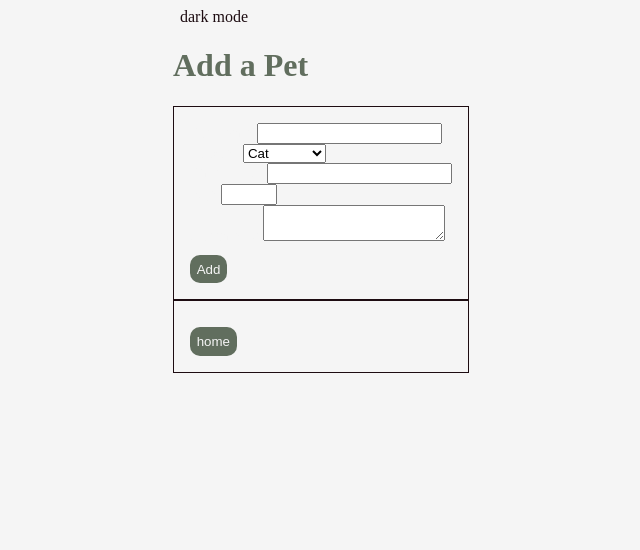
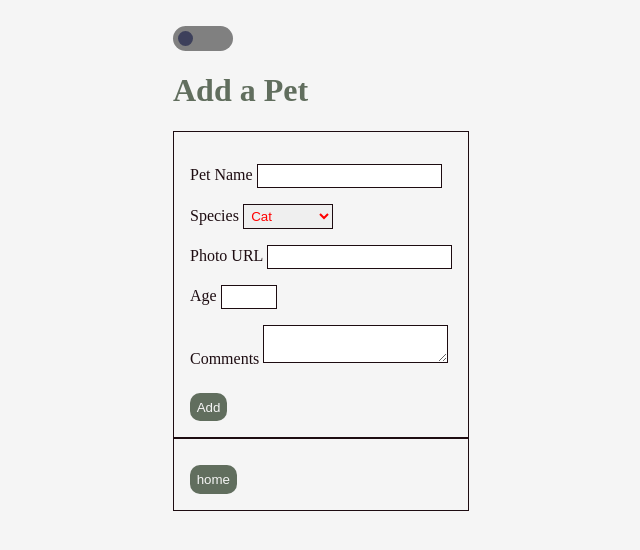
Before and after one commit to nick-spaghetti/29_int_flask, a Flask app: page /new in a window 1280 px wide. Shown: the top 550 px of the page, without its empty margins (75-715 px from the left). Run offline with Flask 2, Linux system fonts and the light colour scheme.

Commit message:
031223 05:45

```diff
--- a/29.1/adoption_exercise/app.py
+++ b/29.1/adoption_exercise/app.py
@@ -35,7 +35,7 @@
         flash(f"{new_pet.name} added.")
         return redirect(url_for('list_pets'))
     else:
-        return render_template("new_pet.html", form=form, title='new pet form')
+        return render_template("/forms/new_pet.html", form=form, title='new pet form')
 
 
 @app.route('/pets/<int:pet_id>/edit', methods=['get', 'post'])
@@ -50,4 +50,4 @@
         flash(f"{pet.name} updated.")
         return redirect(url_for('list_pets'))
     else:
-        return render_template("pet_edit_form.html", form=form, pet=pet, title='edit pet info')
+        return render_template("/forms/pet_edit_form.html", form=form, pet=pet, title='edit pet info')
--- a/29.1/adoption_exercise/models.py
+++ b/29.1/adoption_exercise/models.py
@@ -16,7 +16,7 @@
     id = db.Column(db.Integer, primary_key=True)
     name = db.Column(db.Text, nullable=False)
     species = db.Column(db.Text, nullable=False)
-    photo_url = db.Column(db.Text)
+    photo_url = db.Column(db.Text, default=GENERIC_IMAGE)
     age = db.Column(db.Integer)
     notes = db.Column(db.Text)
     available = db.Column(db.Boolean, nullable=False, default=True)
--- a/29.1/adoption_exercise/static/app.css
+++ b/29.1/adoption_exercise/static/app.css
@@ -46,6 +46,7 @@
 
 nav {
     margin: auto;
+    display: inline;
 }
 
 
@@ -71,8 +72,15 @@
 
 form {
     border: 1px solid #1D0C11;
-    color: #F5F5F5;
+    color: #1D0C11;
     padding: 1em;
+}
+
+.form-field {
+    border: 1px solid #1D0C11;
+    color: red;
+    padding: 0.25em;
+    /* margin: 20px; */
 }
 
 .red-thing {
@@ -102,7 +110,7 @@
     visibility: hidden;
 }
 
-nav>label {
+nav label {
     cursor: pointer;
     text-indent: -9999px;
     width: 60px;
@@ -113,7 +121,7 @@
     position: relative;
 }
 
-nav>label:after {
+nav label:after {
     content: '';
     position: absolute;
     top: 5px;
@@ -143,6 +151,11 @@
     color: #F5F5F5;
 }
 
+.dark form {
+    background-color: #1D0C11;
+    color: #F5F5F5;
+}
+
 .dark button {
     background-color: #F5F5F5;
     color: #616E5E;
--- a/29.1/adoption_exercise/templates/forms/_form.html
+++ b/29.1/adoption_exercise/templates/_form.html
@@ -1,8 +1,10 @@
 {{ form.hidden_tag() }}
 {% for field in form if field.widget.input_type != 'hidden'%}
 <div class='form-group'>
-    {{ field.label }}
-    {{ field(class="form-control") }}
+    <p class="field">
+        {{ field.label }}
+        {{ field(class="form-field") }}
+    </p>
     <span>
         {% if field.errors %}
         {% for error in field.errors %}
--- a/29.1/adoption_exercise/templates/base.html
+++ b/29.1/adoption_exercise/templates/base.html
@@ -15,6 +15,7 @@
             <div id="dark_mode">
                 <input type="checkbox" id="switch" /><label for="switch">dark mode</label>
             </div>
+            <!-- <small>dark mode</small> -->
         </nav>
         <div id="messages">
             {% with messages = get_flashed_messages(with_categories=true) %}
--- a/29.1/adoption_exercise/templates/index.html
+++ b/29.1/adoption_exercise/templates/index.html
@@ -33,6 +33,6 @@
     </tbody>
 </table>
 <form>
-    <button formmethod="get" formaction="/pets/new">add new pet</button>
+    <button formmethod="get" formaction="/new">add new pet</button>
 </form>
 {% endblock %}
```
Also changed, not shown: 29.1/adoption_exercise/templates/upload.html (deleted, +0 -11 lines), 3 other files.
